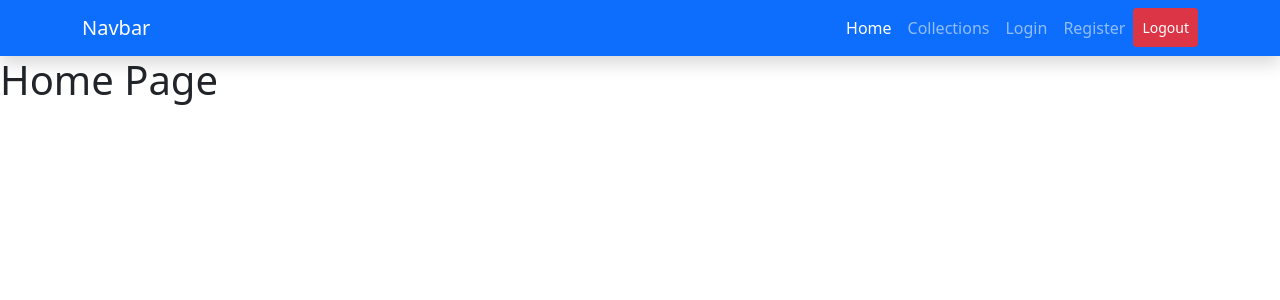
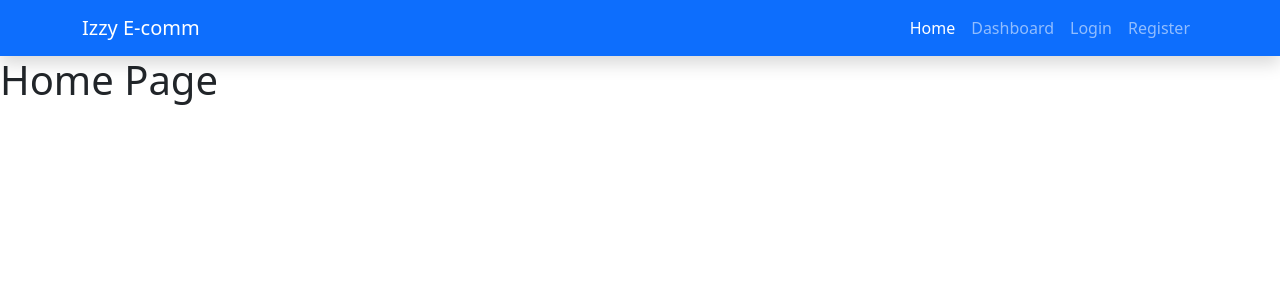
Before and after one commit to strayfox0325/React-Laravel-Ecommerce, a React (Create React App) app: page / in a window 1280 px wide. Shown: the top 300 px of the page. Built offline with nearby package versions, Linux system fonts and the light colour scheme.

Commit message:
minor auth bug fixes

```diff
--- a/src/components/front/Auth/Login.js
+++ b/src/components/front/Auth/Login.js
@@ -23,12 +23,14 @@ function Login() {
       email: loginInput.email,
       password: loginInput.password,
     };
-    axios.get("/sanctum/csrf-cookie").then((response) => {
-      axios.post(`api/login`, data).then((res) => {
+    axios.get("/sanctum/csrf-cookie").then(response => {
+      axios.post(`/api/login`, data).then(res => {
+        if(res.data.status===200){
         localStorage.setItem("auth_token", res.data.token);
         localStorage.setItem("auth_name", res.data.username);
         swal("Success", "Login Successful", "success");
         history.push("/");
+        }
       });
     });
   };
--- a/src/layouts/admin/Sidebar.js
+++ b/src/layouts/admin/Sidebar.js
@@ -16,6 +16,10 @@ const Sidebar = () =>{
                             <Link className="nav-link" to="/admin/profile">
                                 <div className="sb-nav-link-icon"><i className="fas fa-tachometer-alt"></i></div>
                                 Profile
+                            </Link>
+                            <Link className="nav-link" to="/">
+                                <div className="sb-nav-link-icon"><i className="fas fa-tachometer-alt"></i></div>
+                                Home
                             </Link>
                             <div className="sb-sidenav-menu-heading">Interface</div>
                             <Link className="nav-link collapsed" to="#" data-bs-toggle="collapse" data-bs-target="#collapseLayouts" aria-expanded="false" aria-controls="collapseLayouts">
--- a/src/layouts/front/Navbar.js
+++ b/src/layouts/front/Navbar.js
@@ -1,12 +1,58 @@
+import axios from "axios";
 import React from "react";
-import { Link } from "react-router-dom";
+import { Link, useHistory } from "react-router-dom";
+import swal from "sweetalert";
 
 function Navbar() {
+
+  const history=useHistory();
+  const logoutSubmit=(e)=>{
+    e.preventDefault();
+    axios.post(`/api/logout`).then(res=>{
+      if(res.data.status===200){
+        localStorage.removeItem("auth_token");
+        localStorage.removeItem("auth_name");
+        swal("Success", "Logged Out", "success");
+        history.push("/");
+      }
+    });
+  }
+  var AuthButtons = "";
+  if (!localStorage.getItem("auth_token")) {
+    AuthButtons = (
+      <ul className="navbar-nav">
+        <li className="nav-item">
+          <Link className="nav-link" to="/login">
+            Login
+          </Link>
+        </li>
+        <li className="nav-item">
+          <Link className="nav-link" to="/register">
+            Register
+          </Link>
+        </li>
+      </ul>
+    );
+
+  } else {
+    AuthButtons = (
+      <li className="nav-item">
+        <button
+          type="button"
+          onClick={logoutSubmit}
+          className="nav-link btn btn-danger btn-sm text-white"
+        >
+          Logout
+        </button>
+      </li>
+    );
+  }
+
   return (
     <nav className="navbar navbar-expand-lg navbar-dark bg-primary shadow sticky-top">
       <div className="container">
-        <Link className="navbar-brand" to="#">
-          Navbar
+        <Link className="navbar-brand" to="/">
+          Izzy E-comm
         </Link>
         <button
           className="navbar-toggler"
@@ -22,30 +68,17 @@ function Navbar() {
         <div className="collapse navbar-collapse" id="navbarSupportedContent">
           <ul className="navbar-nav ms-auto mb-2 mb-lg-0">
             <li className="nav-item">
-              <Link className="nav-link active" aria-current="page" to="#">
+              <Link className="nav-link active" aria-current="page" to="/">
                 Home
               </Link>
             </li>
             <li className="nav-item">
-              <Link className="nav-link" to="#">
-                Collections
+              <Link className="nav-link" to="/admin/dashboard">
+                Dashboard
               </Link>
             </li>
-            <li className="nav-item">
-              <Link className="nav-link" to="/login">
-                Login
-              </Link>
-            </li>
-            <li className="nav-item">
-              <Link className="nav-link" to="/register">
-                Register
-              </Link>
-            </li>
-            <li className="nav-item">
-              <button type="button" className="nav-link btn btn-danger btn-sm text-white" >
-                Logout
-              </button>
-            </li>
+
+            {AuthButtons}
           </ul>
         </div>
       </div>
```
